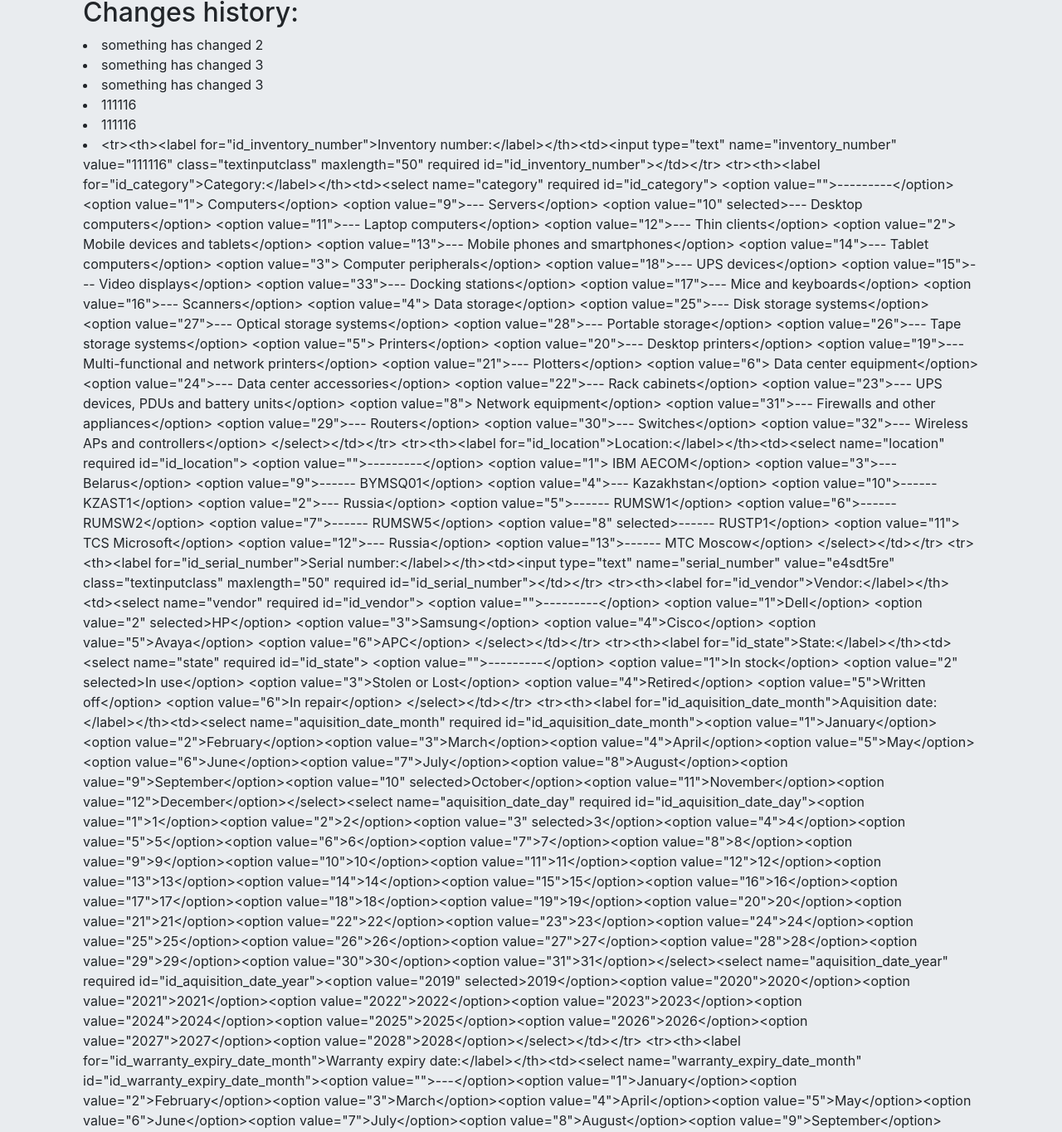
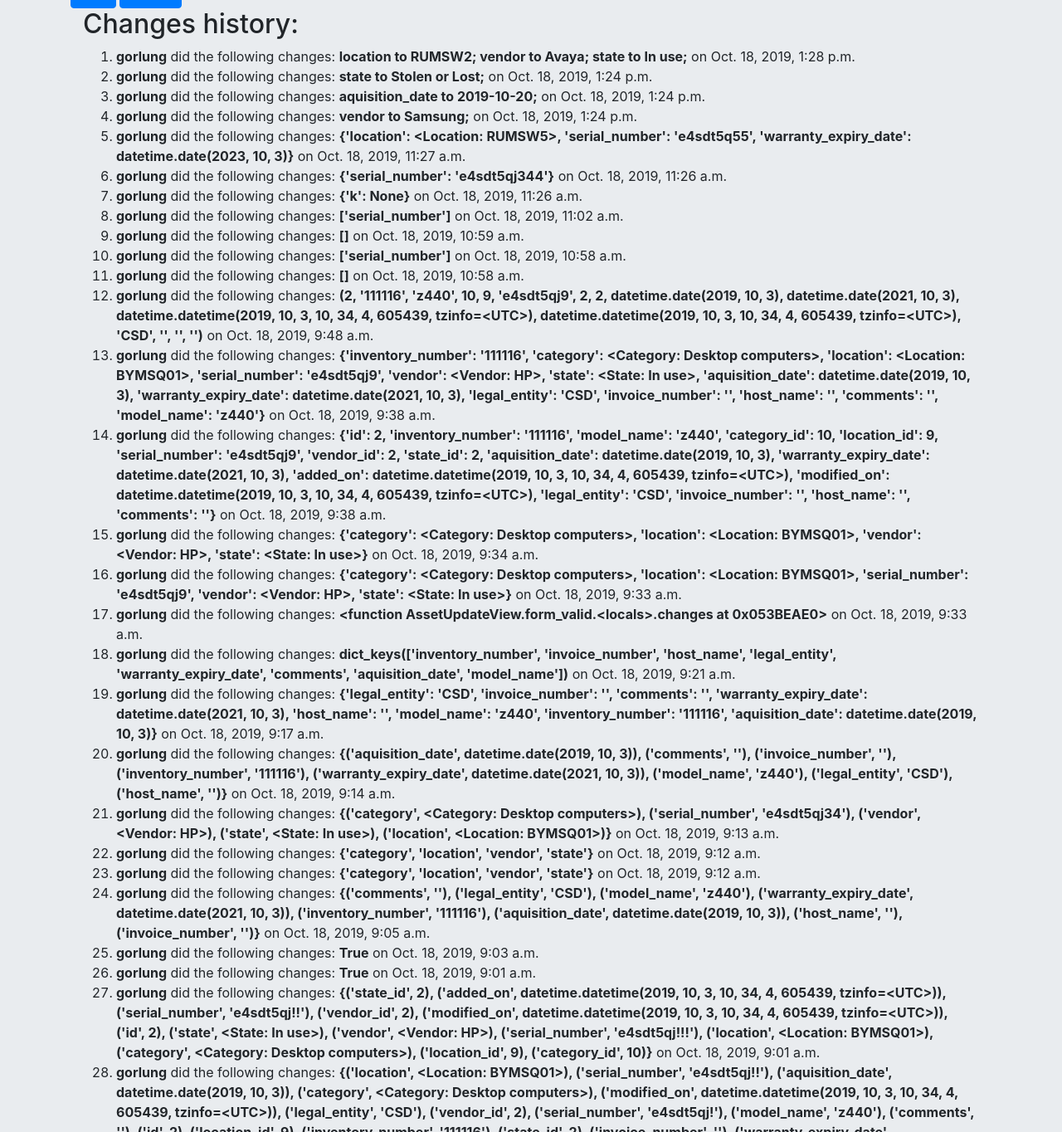
Before and after one commit to Gorlung/django-itam-project, a Django app: page /assets/2 in a window 1280 px wide; the page is wider, and only the part inside the window is pictured. Shown: the part 556-1920 px from the top of that part at 83% size. Run offline with Django 3.2, Linux system fonts and the light colour scheme; data comes from the database, SQL or seed files in the repository; both versions use the stored data as it was after the commit; some libraries are stand-ins or nearby versions.

Commit message:
seventh commit (changes history)

```diff
--- a/assets_app/urls.py
+++ b/assets_app/urls.py
@@ -9,6 +9,4 @@ urlpatterns = [
     url(r'^assets/(?P<pk>\d+)/edit/$', views.AssetUpdateView.as_view(), name='asset_edit'),
     url(r'^assets/(?P<pk>\d+)/delete/$', views.AssetDeleteView.as_view(), name='asset_delete'),
     path('assets/new/', views.CreateAssetView.as_view(), name='asset_new'),
-    path('categories/', views.categories, name='categories'),
-    path('locations/', views.locations, name='locations'),
 ]
--- a/assets_app/views.py
+++ b/assets_app/views.py
@@ -6,19 +6,11 @@ from django.contrib.auth.mixins import LoginRequiredMixin
 from django.urls import reverse_lazy
 
 
-# Create your views here.
 
 def index(request):
     return render(request, 'assets_app/index.html', context=None)
 
-def assets(request):
-    return render(request, 'assets_app/assets.html', context=None)
 
-def categories(request):
-    return render(request, 'assets_app/categories.html', {'categories': Category.objects.all()})
-
-def locations(request):
-    return render(request, 'assets_app/locations.html', {'locations': Location.objects.all()})
 
 class AssetsListView(ListView):
     model = Asset
@@ -31,7 +23,7 @@ class AssetDetailView(DetailView):
     def get_context_data(self, **kwargs):
         context = super(AssetDetailView, self).get_context_data(**kwargs)
         pk = self.kwargs.get('pk', 0)
-        context['change'] = Change.objects.filter(asset=pk) #whatever you would like
+        context['change'] = Change.objects.filter(asset=pk)
         return context
 
 class CreateAssetView(CreateView,LoginRequiredMixin):
@@ -45,11 +37,17 @@ class AssetUpdateView(LoginRequiredMixin, UpdateView):
     redirect_field_name = 'assets_app/asset_detail.html'
     form_class = AssetForm
     model = Asset
+
     def form_valid(self, form):
         asset_item = form.save(commit=False)
-        change_item = Change(asset=asset_item, change_details='something has changed 3', author=self.request.user)
-        change_item.save()
-        asset_item.save()
+        changes = form.changed_data
+        if changes:
+            changes_dict = ''
+            for k in changes:
+                changes_dict += ' '+ k +' to ' + str(form.cleaned_data.get(k)) + ';'
+            change_item = Change(asset=asset_item, change_details=changes_dict, author=self.request.user)
+            change_item.save()
+            asset_item.save()
         return super(AssetUpdateView, self).form_valid(form)
 
 
--- a/templates/assets_app/asset_detail.html
+++ b/templates/assets_app/asset_detail.html
@@ -24,19 +24,24 @@
             {{ asset.comments  }}<br>
             Modified_on: {{ asset.modified_on  }}<br>
             Added_on: {{ asset.added_on  }}<br>
-            Change: {{ change.asset_id }}<br>
-            <div class='container'>
-                <h2>Changes history:</h2>
-                {% for obj in change %}
-                    <li>{{ obj.change_details }}</li>
-                {% endfor %}
-            </div>
+
             <a class='btn btn-primary' href='{% url "asset_edit" pk=asset.pk %}'>
                 <span class='glyphicon glyphicon-plus'>Edit</span>
             </a>
             <a class='btn btn-primary' href='{% url "asset_delete" pk=asset.pk %}'>
                 <span class='glyphicon glyphicon-plus'>Delete</span>
             </a>
+
+            <div class='container'>
+                <h2>Changes history:</h2>
+                <ol>
+                    {% for obj in change reversed %}
+                        <li>
+                            <b>{{obj.author}}</b> did the following changes: <b>{{obj.change_details}}</b> on {{obj.changed_on}}
+                        </li>
+                    {% endfor %}
+                </ol>
+            </div>
         </div>
      </div>
     </body>
```
Also changed, not shown: db.sqlite3.
